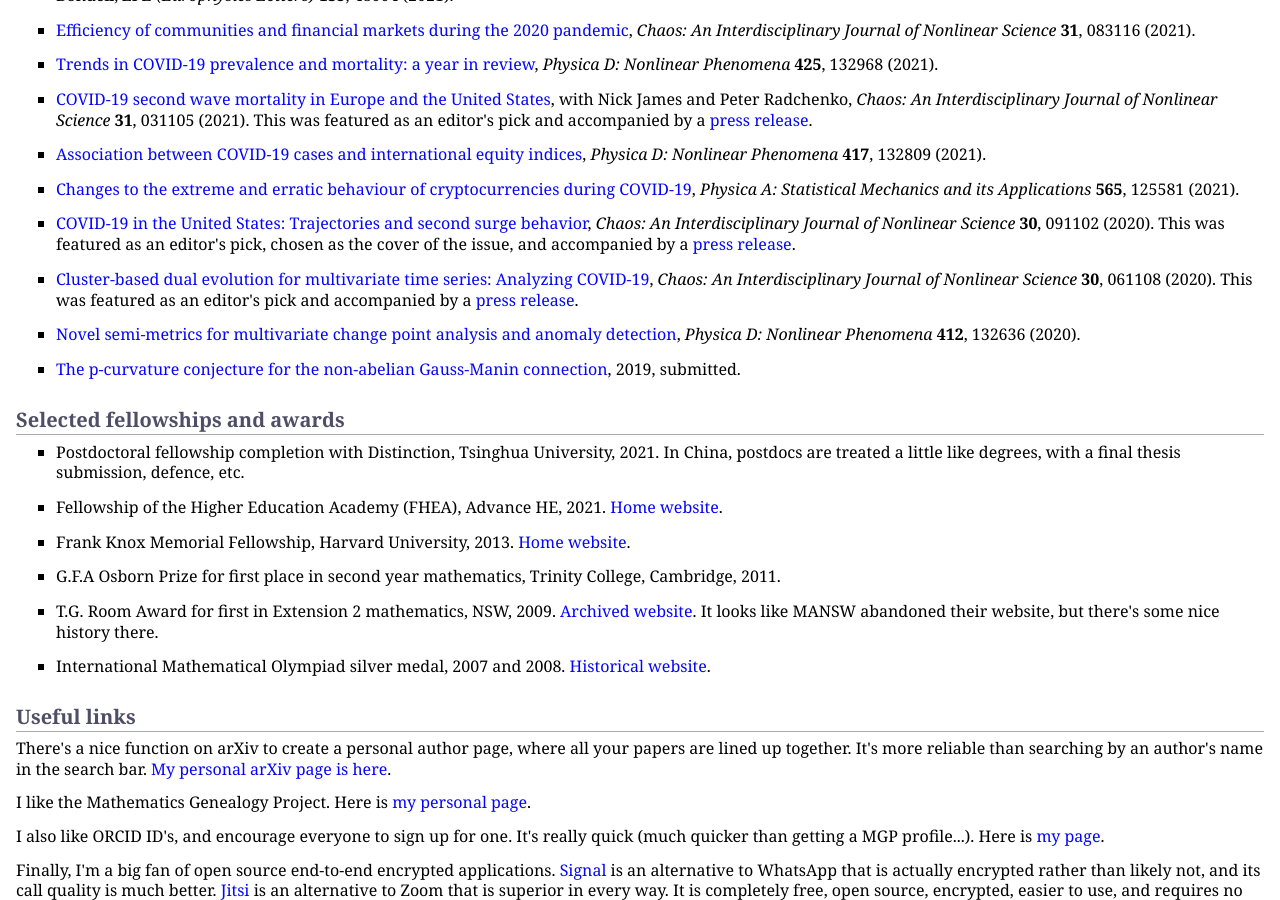
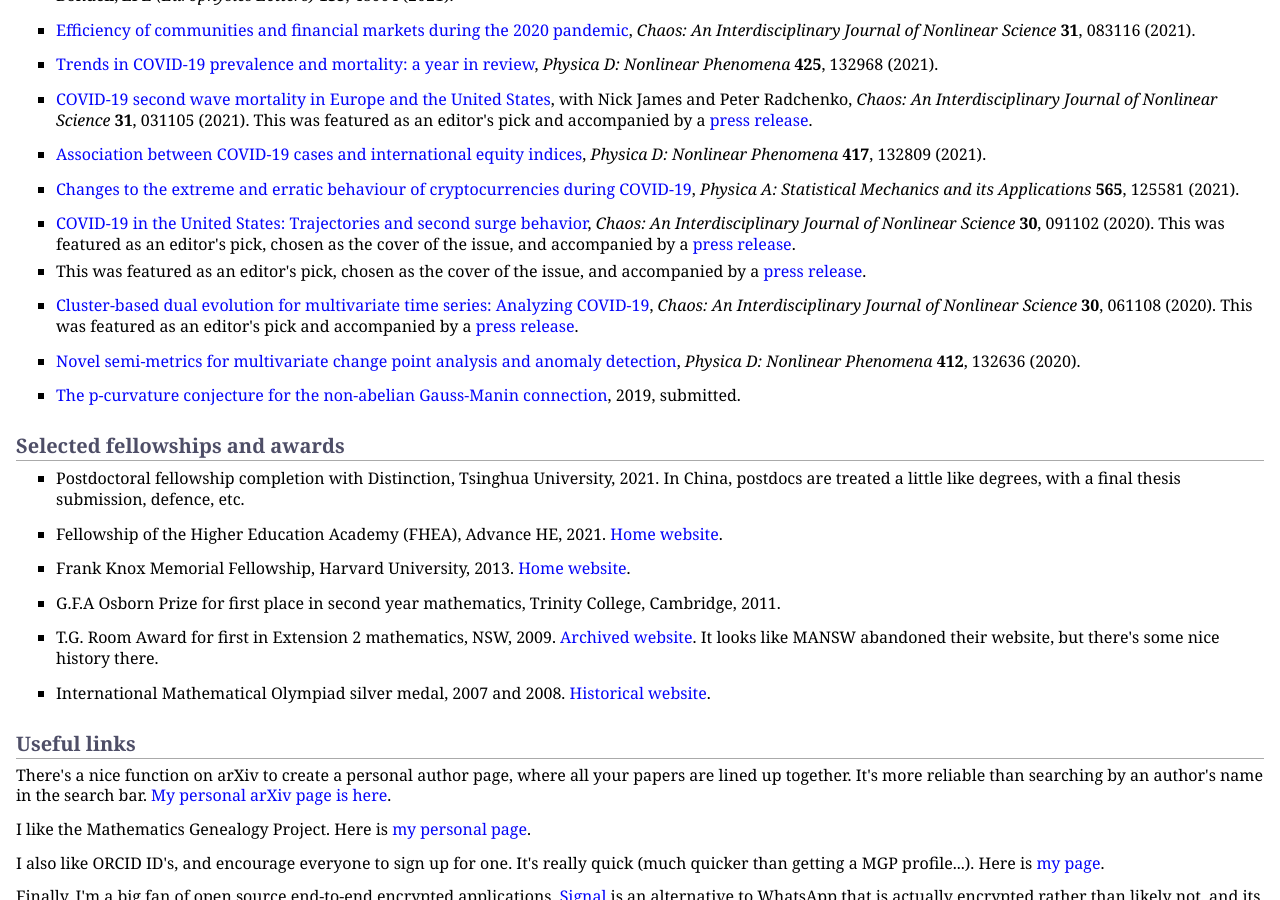
Before and after one commit to MaxMenzies/maxmenzies.com, a Jekyll site: the page index.html, which Jekyll copies as it is, in a window 1280 px wide and 900 px high, scrolled down 1244 px. Built offline with Jekyll 4.4.1, drawn with Linux system fonts in a browser that asks for light colours.

Commit message:
Update index.html

```diff
--- a/index.html
+++ b/index.html
@@ -134,6 +134,8 @@
 <ul>
 <li><p><a href="https://aip.scitation.org/doi/10.1063/5.0024204">COVID-19 in the United States: Trajectories and second surge behavior</a>, <i>Chaos: An Interdisciplinary Journal of Nonlinear Science</i> <b>30</b>, 091102 (2020). This was featured as an editor's pick, chosen as the cover of the issue, and accompanied by a <a href="https://publishing.aip.org/publications/latest-content/covid-19-second-wave-for-some-others-remain-in-first-wave/">press release</a>. </p>
 </li>
+<li><p>This was featured as an editor's pick, chosen as the cover of the issue, and accompanied by a <a href="https://publishing.aip.org/publications/latest-content/covid-19-second-wave-for-some-others-remain-in-first-wave/">press release</a>.</p>
+</li>
 </ul>
 <ul>
 <li><p><a href="https://aip.scitation.org/doi/10.1063/5.0013156">Cluster-based dual evolution for multivariate time series: Analyzing COVID-19</a>, <i>Chaos: An Interdisciplinary Journal of Nonlinear Science</i> <b>30</b>, 061108 (2020). This was featured as an editor's pick and accompanied by a <a href="https://publishing.aip.org/publications/latest-content/countries-group-into-clusters-as-covid-19-outbreak-spreads/">press release</a>.</p>
```
